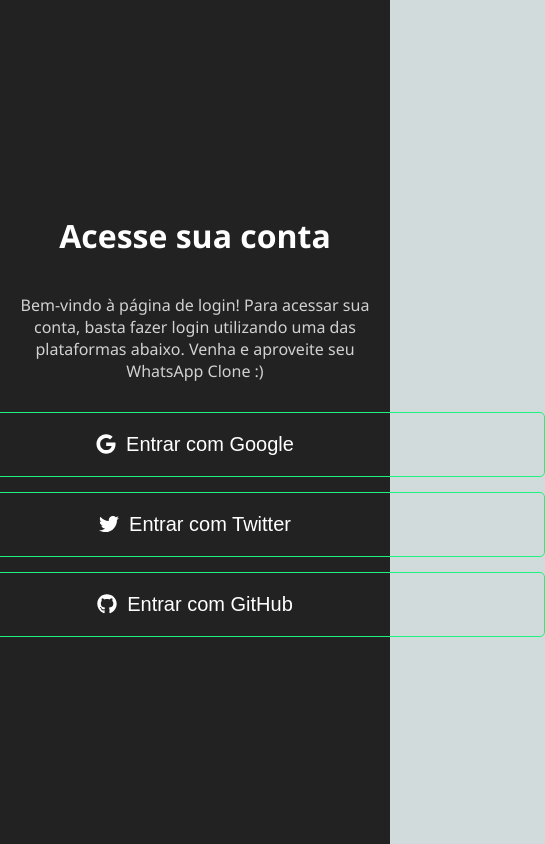
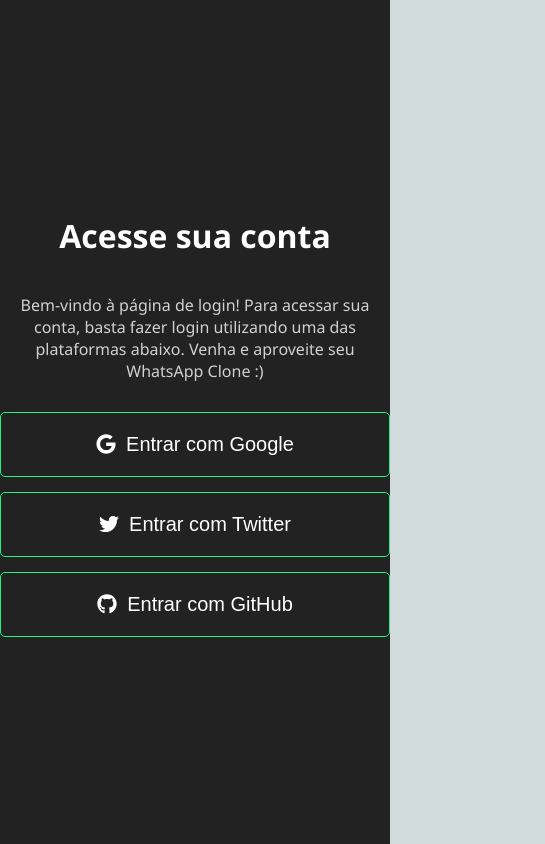
Before and after one commit to mikaelsouza-dev/react-fullstack-whatsapp-clone, a React (Create React App) app: page / in a window 390 px wide. Shown: the whole page, 545 px wide, since content can reach past the window. Built offline with nearby package versions, Linux system fonts and the light colour scheme.

Commit message:
responsive add

```diff
--- a/src/components/Login.css
+++ b/src/components/Login.css
@@ -5,6 +5,14 @@
     align-items: center;
     flex-direction: column;
     background-color: #222222;
+}
+
+.content {
+    max-width: 700px;
+    display: flex;
+    align-items: center;
+    justify-content: center;
+    flex-direction: column;
 }
 
 .login h1 {
@@ -23,7 +31,7 @@ button {
     border: 1px solid #1ff37f;
     padding: 20px;
     margin-bottom: 15px;
-    width: 700px;
+    width: 100%;
     display: flex;
     align-items: center;
     justify-content: center;
--- a/src/components/Login.jsx
+++ b/src/components/Login.jsx
@@ -33,11 +33,13 @@ const Login = ({onReceive}) => {
 
   return (
       <div className='login'>
+          <div className="content">
           <h1>Acesse sua conta</h1>
           <p>Bem-vindo à página de login! Para acessar sua conta, basta fazer login utilizando uma das plataformas abaixo. Venha e aproveite seu WhatsApp Clone :)</p>
           <button onClick={handleGoogleLogin}><FaGoogle className='socialIcon' /> Entrar com Google</button>
           <button onClick={handleTwitterLogin}><FaTwitter className='socialIcon' /> Entrar com Twitter</button>
-          <button onClick={handleGithubLogin}><FaGithub className='socialIcon' /> Entrar com GitHub</button>
+              <button onClick={handleGithubLogin}><FaGithub className='socialIcon' /> Entrar com GitHub</button>
+              </div>
     </div>
   )
 }
```
